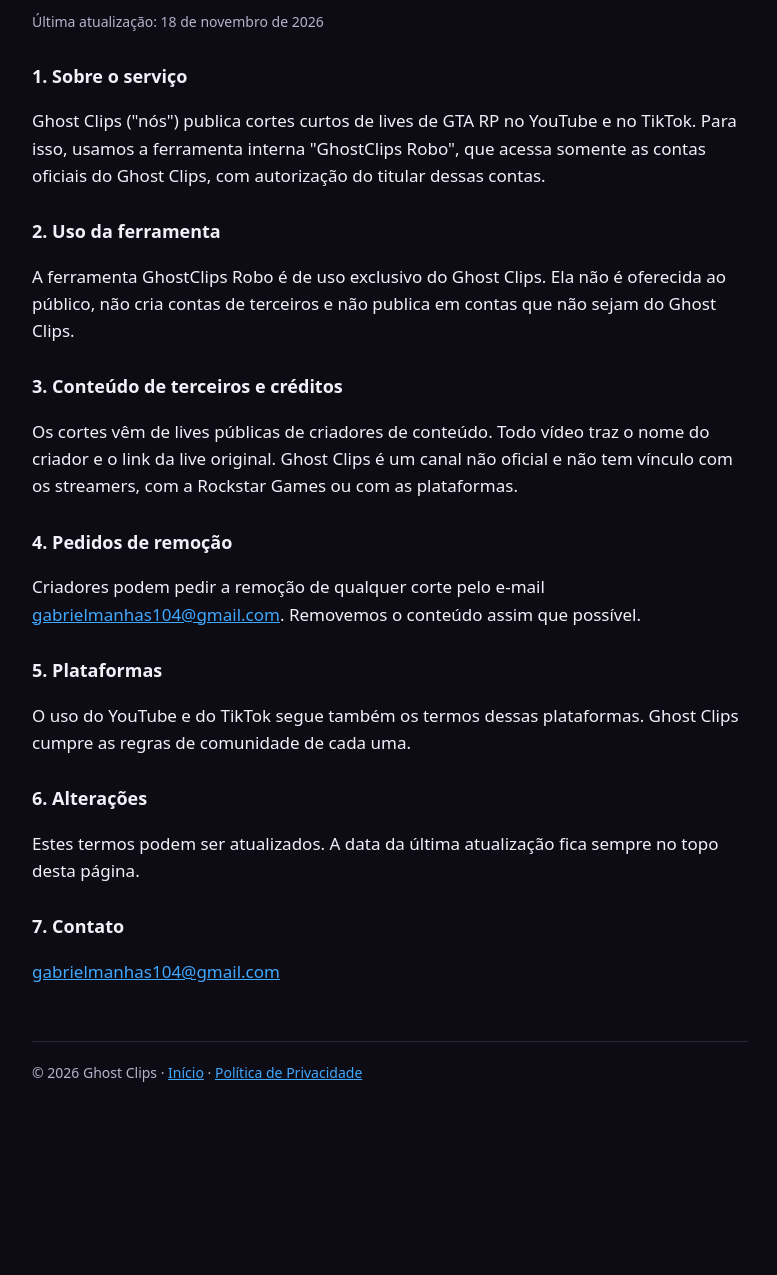
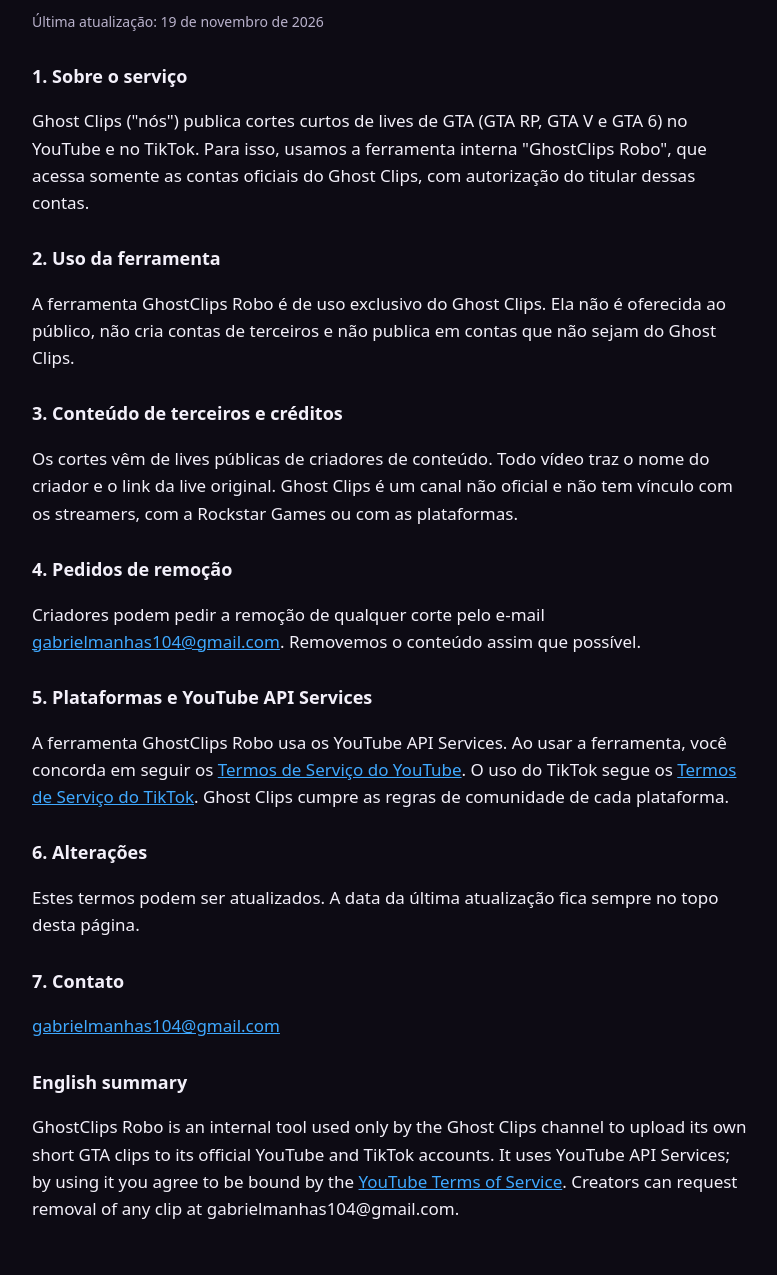
Before and after one commit to ArcMage003/ghostclips, a plain HTML site: page termos.html in a window 1280 px wide. Shown: the part 174-1449 px from the top of the page, without its empty margins (250-1027 px from the left). Before the commit the page ends 1339 px from the top, so only its background shows below. Drawn offline with Linux system fonts and the light colour scheme.

Commit message:
Update termos.html

```diff
--- a/termos.html
+++ b/termos.html
@@ -9,10 +9,10 @@
 <body><main>
 <nav><a href="index.html">Início</a><a href="termos.html">Termos de Uso</a><a href="privacidade.html">Política de Privacidade</a></nav>
 <h1>Termos de Uso</h1>
-<p class="data">Última atualização: 18 de novembro de 2026</p>
+<p class="data">Última atualização: 19 de novembro de 2026</p>
 
 <h3>1. Sobre o serviço</h3>
-<p>Ghost Clips ("nós") publica cortes curtos de lives de GTA RP no YouTube e no TikTok. Para isso, usamos a ferramenta interna "GhostClips Robo", que acessa somente as contas oficiais do Ghost Clips, com autorização do titular dessas contas.</p>
+<p>Ghost Clips ("nós") publica cortes curtos de lives de GTA (GTA RP, GTA V e GTA 6) no YouTube e no TikTok. Para isso, usamos a ferramenta interna "GhostClips Robo", que acessa somente as contas oficiais do Ghost Clips, com autorização do titular dessas contas.</p>
 
 <h3>2. Uso da ferramenta</h3>
 <p>A ferramenta GhostClips Robo é de uso exclusivo do Ghost Clips. Ela não é oferecida ao público, não cria contas de terceiros e não publica em contas que não sejam do Ghost Clips.</p>
@@ -23,8 +23,8 @@
 <h3>4. Pedidos de remoção</h3>
 <p>Criadores podem pedir a remoção de qualquer corte pelo e-mail <a href="mailto:gabrielmanhas104@gmail.com">gabrielmanhas104@gmail.com</a>. Removemos o conteúdo assim que possível.</p>
 
-<h3>5. Plataformas</h3>
-<p>O uso do YouTube e do TikTok segue também os termos dessas plataformas. Ghost Clips cumpre as regras de comunidade de cada uma.</p>
+<h3>5. Plataformas e YouTube API Services</h3>
+<p>A ferramenta GhostClips Robo usa os YouTube API Services. Ao usar a ferramenta, você concorda em seguir os <a href="https://www.youtube.com/t/terms">Termos de Serviço do YouTube</a>. O uso do TikTok segue os <a href="https://www.tiktok.com/legal/terms-of-service">Termos de Serviço do TikTok</a>. Ghost Clips cumpre as regras de comunidade de cada plataforma.</p>
 
 <h3>6. Alterações</h3>
 <p>Estes termos podem ser atualizados. A data da última atualização fica sempre no topo desta página.</p>
@@ -32,5 +32,8 @@
 <h3>7. Contato</h3>
 <p><a href="mailto:gabrielmanhas104@gmail.com">gabrielmanhas104@gmail.com</a></p>
 
+<h3>English summary</h3>
+<p>GhostClips Robo is an internal tool used only by the Ghost Clips channel to upload its own short GTA clips to its official YouTube and TikTok accounts. It uses YouTube API Services; by using it you agree to be bound by the <a href="https://www.youtube.com/t/terms">YouTube Terms of Service</a>. Creators can request removal of any clip at gabrielmanhas104@gmail.com.</p>
+
 <footer>© 2026 Ghost Clips · <a href="index.html">Início</a> · <a href="privacidade.html">Política de Privacidade</a></footer>
 </main></body></html>
```
